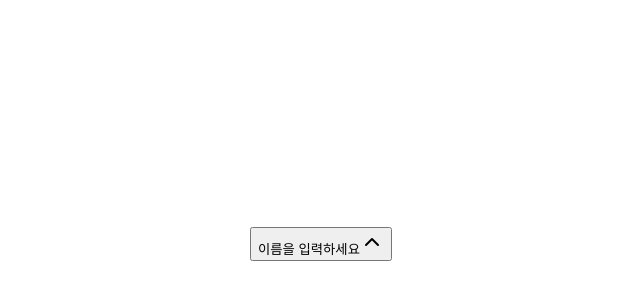
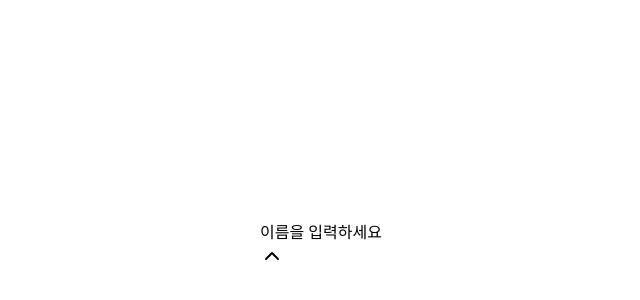
Before and after one commit to IT-Cotato/11th-FE-Networking-June, a React (Vite) app: page / in a window 1280 px wide. Shown: the part 156-456 px from the top of the page, without its empty margins (319-959 px from the left). Built offline with nearby package versions, Linux system fonts and the light colour scheme.

Commit message:
chore: tailwindcss 초기 설정 및 커스텀 컬러 추가

```diff
--- a/src/index.css
+++ b/src/index.css
@@ -1,4 +1,9 @@
-body {
+@tailwind base;
+@tailwind components;
+@tailwind utilities;
+
+body,
+#root {
   margin: 0;
   width: 100vw;
   height: 100vh;
--- a/tailwind.config.js
+++ b/tailwind.config.js
@@ -1,8 +1,14 @@
 /** @type {import('tailwindcss').Config} */
 export default {
-  content: [],
+  content: ["./src/**/*.{js,ts,jsx,tsx}"],
   theme: {
-    extend: {},
+    extend: {
+      colors: {
+        gray: {
+          350: "#CECECE",
+        },
+      },
+    },
   },
   plugins: [],
-}
+};
```
